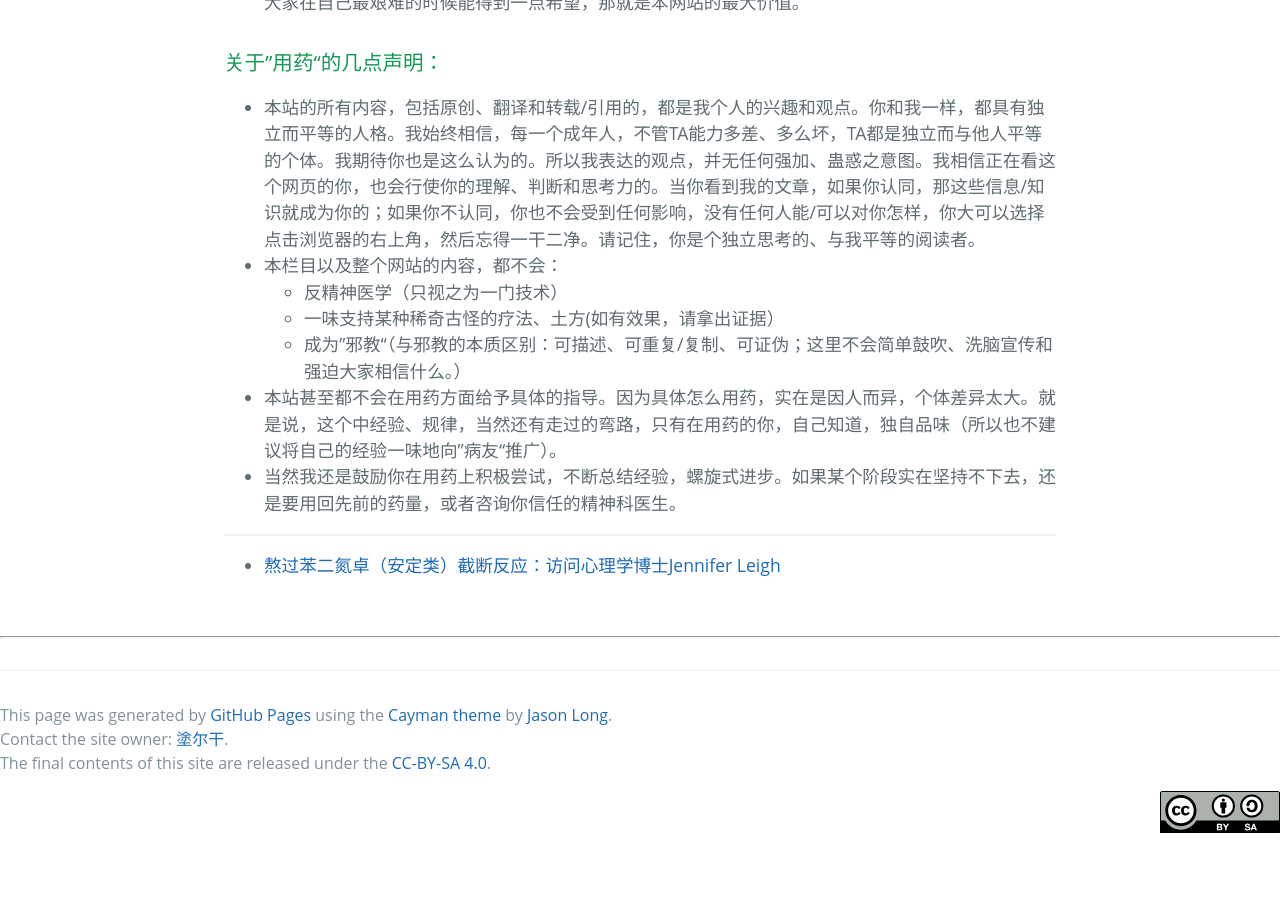
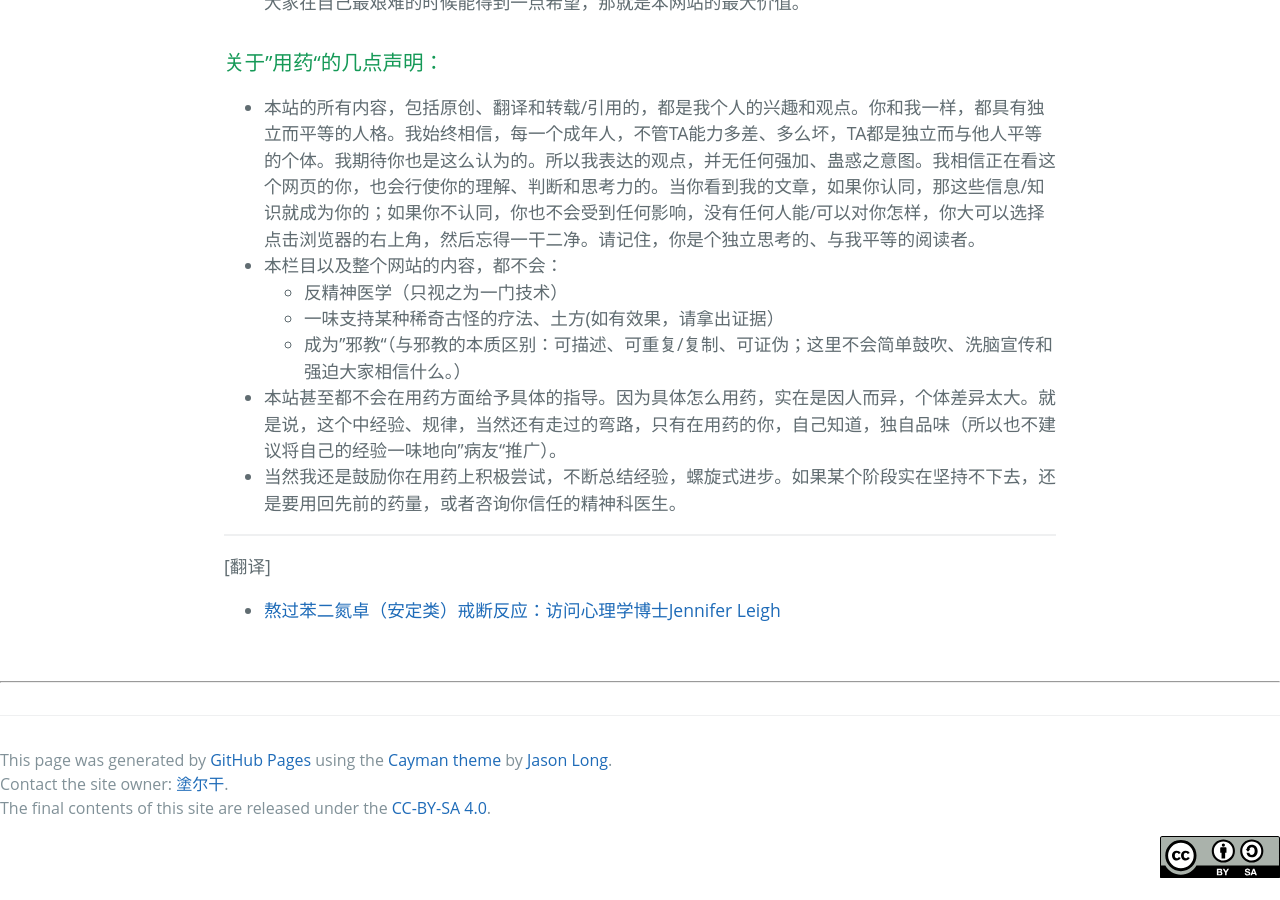
Before and after one commit to mdrights/mdrights.github.io, a Jekyll site: the page built from autonomy.md, in a window 1280 px wide and 900 px high, scrolled down 938 px. Built offline with Jekyll 4.4.1, drawn with Linux system fonts in a browser that asks for light colours; before the commit the page ends 1793 px from its top, so only the background shows below that.

Commit message:
fix2 autonomy.md

```diff
--- a/autonomy.md
+++ b/autonomy.md
@@ -23,4 +23,6 @@
 
 <hr>
 
-- [熬过苯二氮卓（安定类）截断反应：访问心理学博士Jennifer Leigh ]({{ site.baseurl }}/posts/getting-through-benzodiazepine.html)
+[翻译]
+
+- [熬过苯二氮卓（安定类）戒断反应：访问心理学博士Jennifer Leigh ]({{ site.baseurl }}/posts/getting-through-benzodiazepine.html)
```
Also changed, not shown: alternatives.md (+2 -1 lines).
